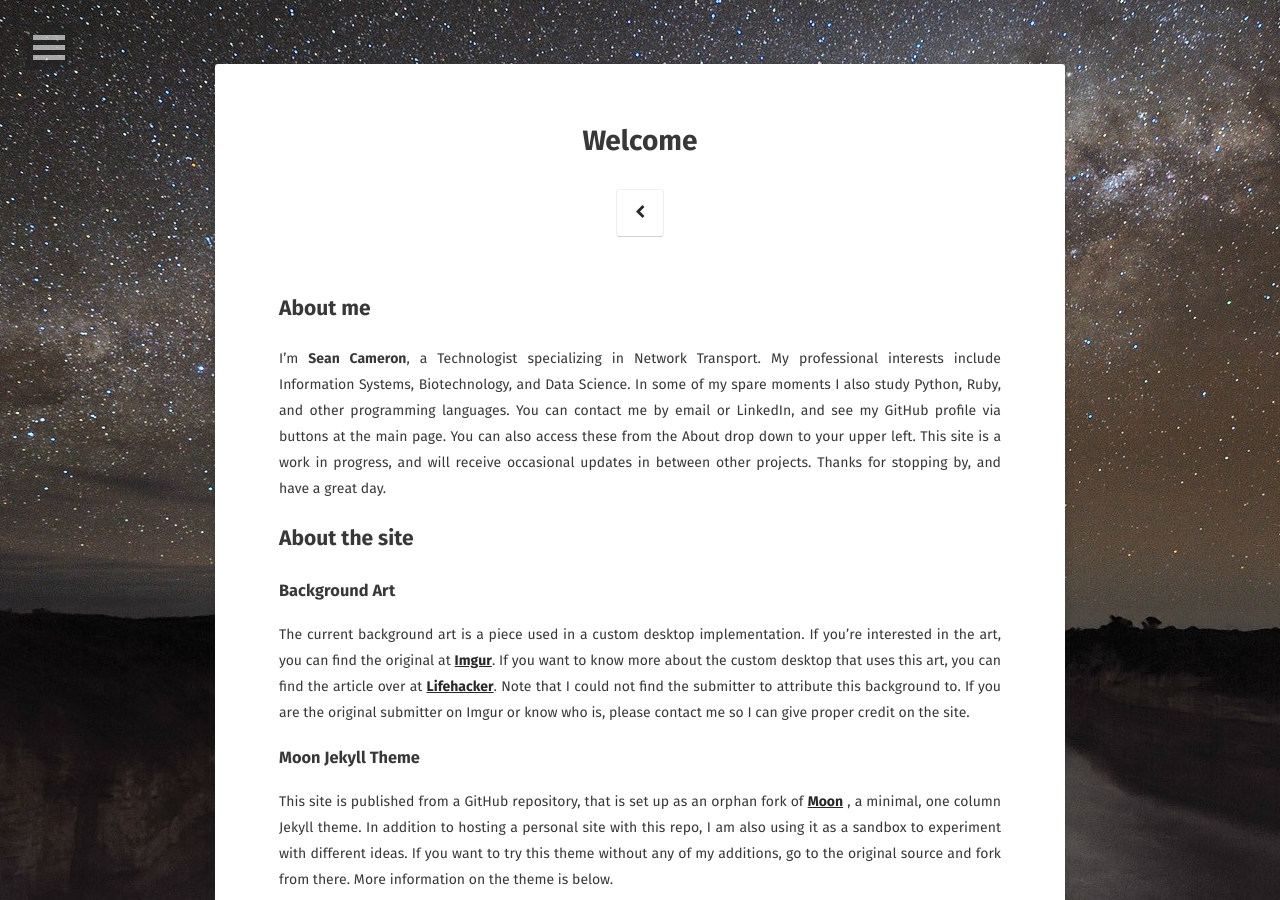
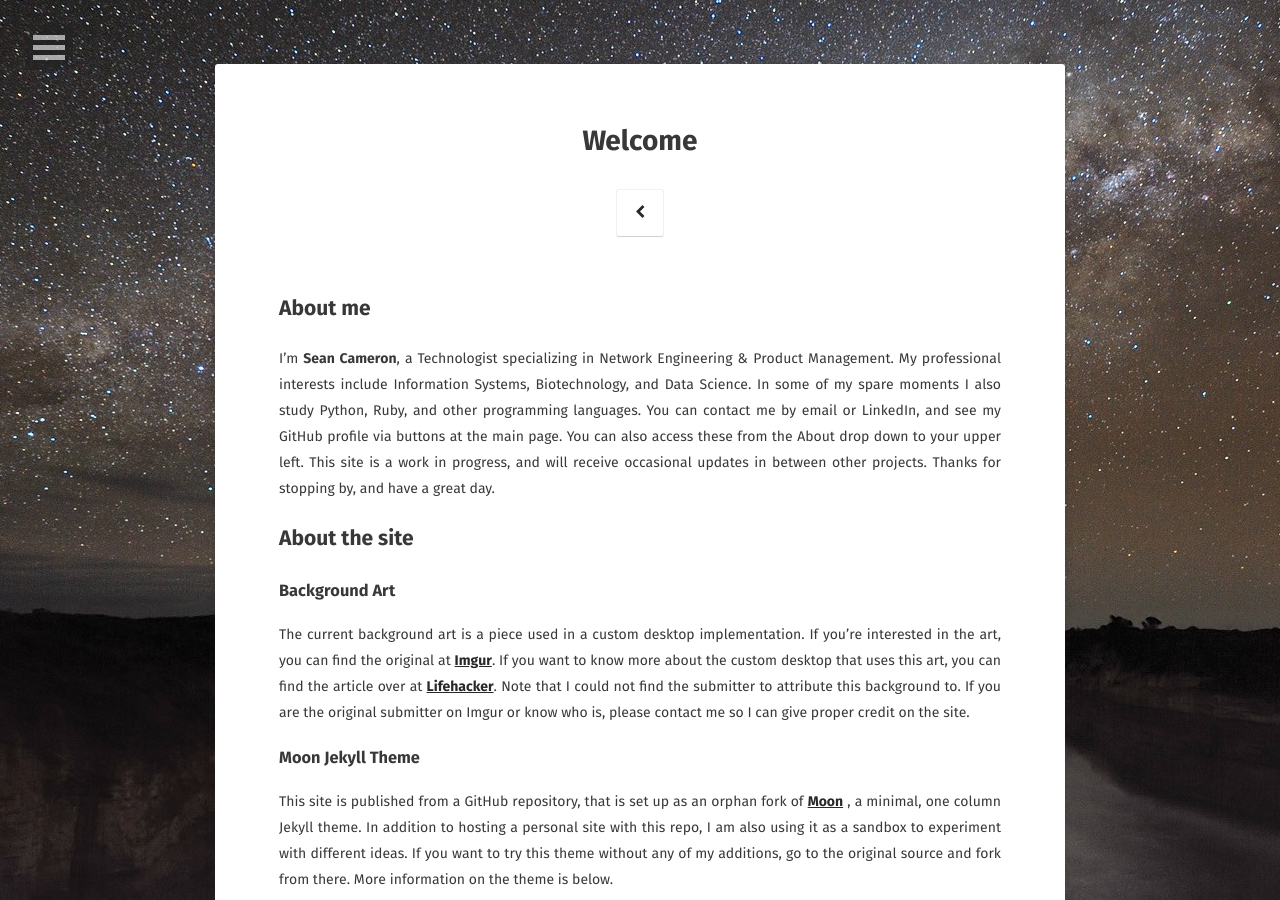
Before and after one commit to cameronsr/cameronsr.github.io, a Jekyll site: the page built from about/index.md, in a window 1280 px wide and 900 px high. Built offline with Jekyll 4.4.1, drawn with Linux system fonts in a browser that asks for light colours; some web fonts are replaced.

Commit message:
Update index.md

```diff
--- a/about/index.md
+++ b/about/index.md
@@ -8,7 +8,7 @@ comments: false
 
 ## About me
 
-I'm <b>Sean Cameron</b>, a Technologist specializing in Network Transport.
+I'm <b>Sean Cameron</b>, a Technologist specializing in Network Engineering & Product Management.
 My professional interests include Information Systems, Biotechnology, and Data Science. In some of my spare moments I also study Python, Ruby, and other programming languages.
 You can contact me by email or LinkedIn, and see my GitHub profile via buttons at the main page. You can also access these from the About drop down to your upper left.
 This site is a work in progress, and will receive occasional updates in between other projects. Thanks for stopping by, and have a great day.
```
